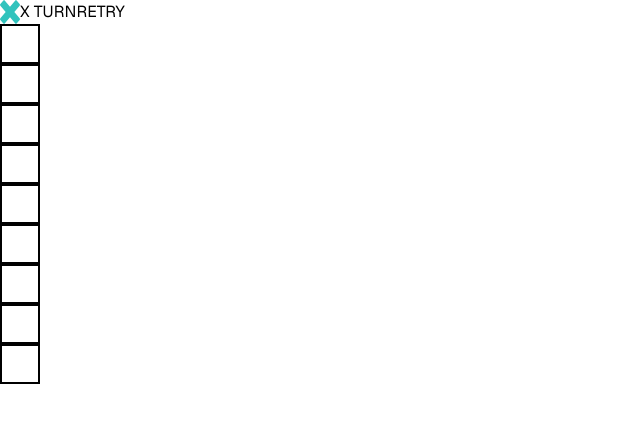
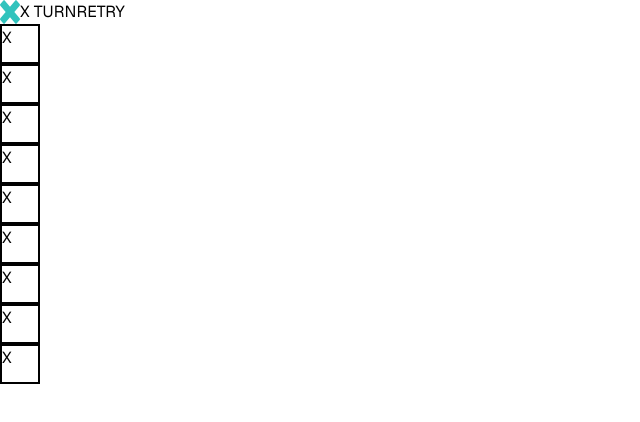
Before and after one commit to orazdaurenov/tic-tac-toe, a Next.js app: page / in a window 1280 px wide. Shown: the top 422 px of the page, without its empty margins (0-640 px from the left). Built offline with nearby package versions, Linux system fonts and the light colour scheme.

Commit message:
added grid

```diff
--- a/src/app/components/Grid.tsx
+++ b/src/app/components/Grid.tsx
@@ -3,23 +3,31 @@ import React from "react";
 const Grid = () => {
   return (
     <>
-      <Square />
-      <Square />
-      <Square />
-      <Square />
-      <Square />
-      <Square />
-      <Square />
-      <Square />
-      <Square />
+      <div className="grid-cols-1">
+        <Square value={"X"} />
+        <Square value={"X"} />
+        <Square value={"X"} />
+      </div>
+      <div className="grid-cols-1">
+        <Square value={"X"} />
+        <Square value={"X"} />
+        <Square value={"X"} />
+      </div>
+      <div className="grid-cols-1">
+        <Square value={"X"} />
+        <Square value={"X"} />
+        <Square value={"X"} />
+      </div>
     </>
   );
 };
 
-const Square = () => {
+const Square = ({ value }) => {
   return (
     <>
-      <div className="h-10 w-10 border-2 border-solid border-black"></div>
+      <div className="h-10 w-10 border-2 border-solid border-black">
+        {value}
+      </div>
     </>
   );
 };
```
Also changed, not shown: 1 other file (tests, documents, lock files or other folders).
